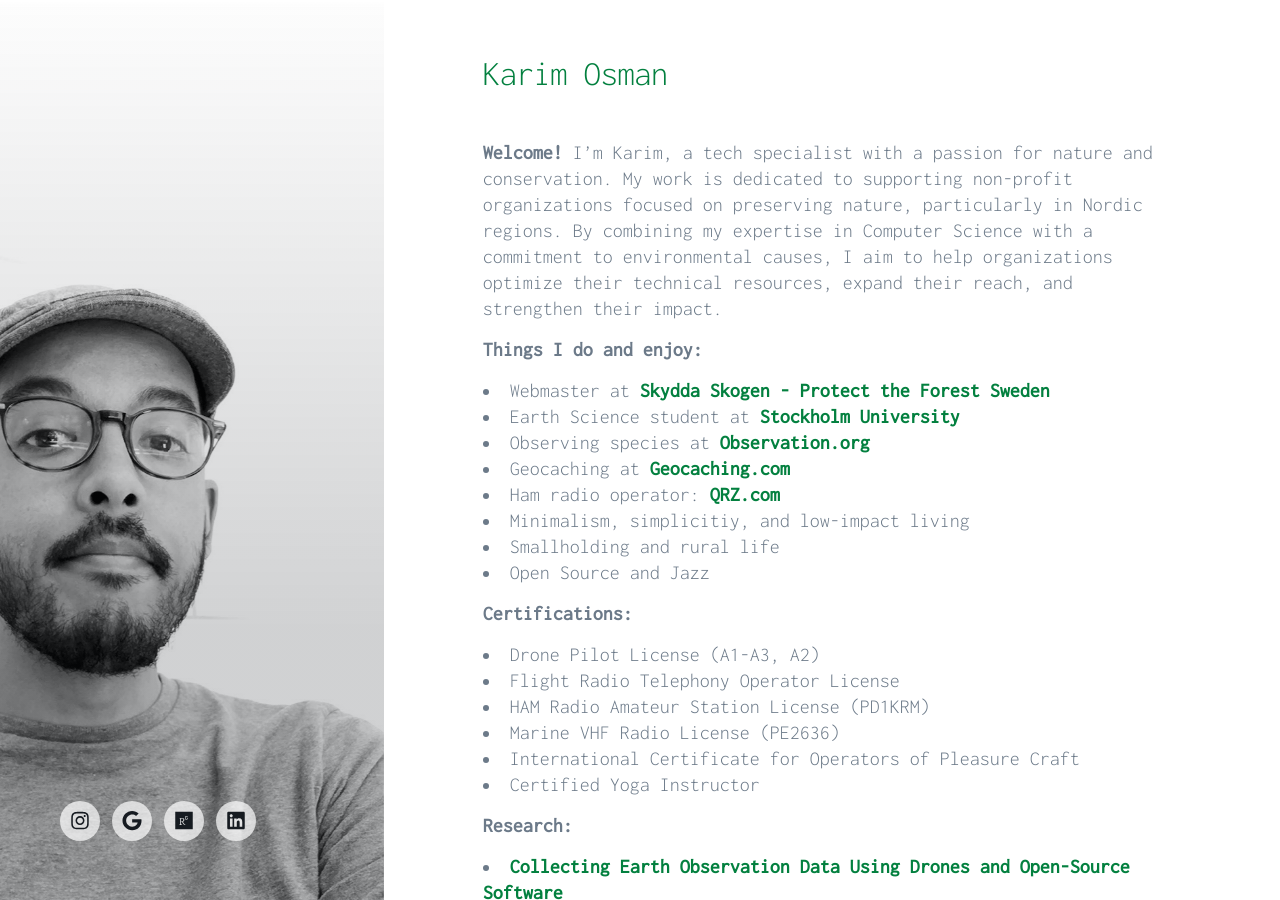
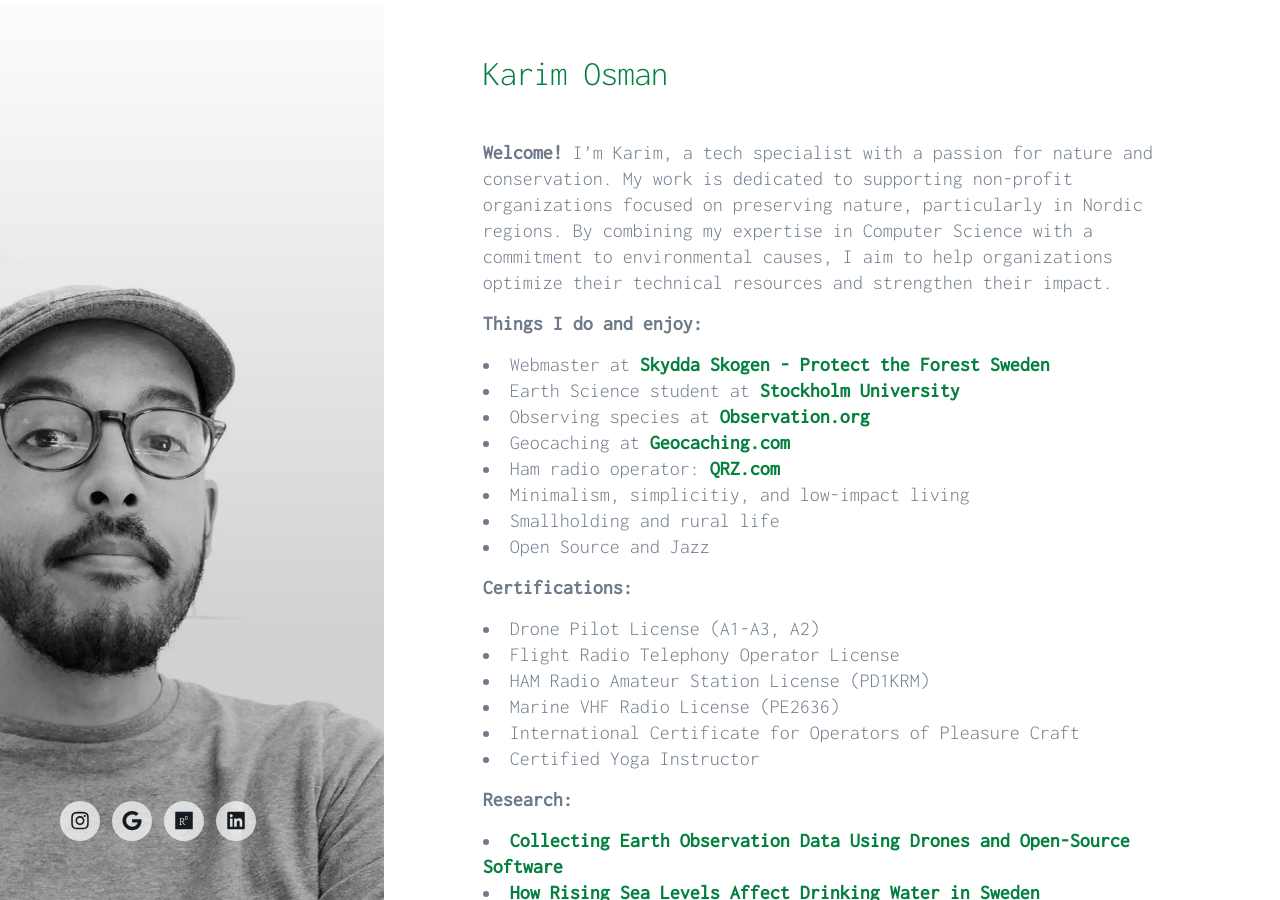
Before and after one commit to karimosman-se/karimosman-se.github.io, a Jekyll site: the page built from _pages/index.md, in a window 1280 px wide and 900 px high. Built offline with Jekyll 4.4.1, drawn with Linux system fonts in a browser that asks for light colours; nearby versions of some CDN libraries; some web fonts are replaced.

Commit message:
Update index.md

```diff
--- a/_pages/index.md
+++ b/_pages/index.md
@@ -3,7 +3,7 @@
 description:
 featured_image: /images/karim.jpg
 ---
-**Welcome!** I’m Karim, a tech specialist with a passion for nature and conservation. My work is dedicated to supporting non-profit organizations focused on preserving nature, particularly in Nordic regions. By combining my expertise in Computer Science with a commitment to environmental causes, I aim to help organizations optimize their technical resources, expand their reach, and strengthen their impact.
+**Welcome!** I’m Karim, a tech specialist with a passion for nature and conservation. My work is dedicated to supporting non-profit organizations focused on preserving nature, particularly in Nordic regions. By combining my expertise in Computer Science with a commitment to environmental causes, I aim to help organizations optimize their technical resources and strengthen their impact.
 
 **Things I do and enjoy:**
 * Webmaster at [Skydda Skogen - Protect the Forest Sweden](https://skyddaskogen.se/)
```
